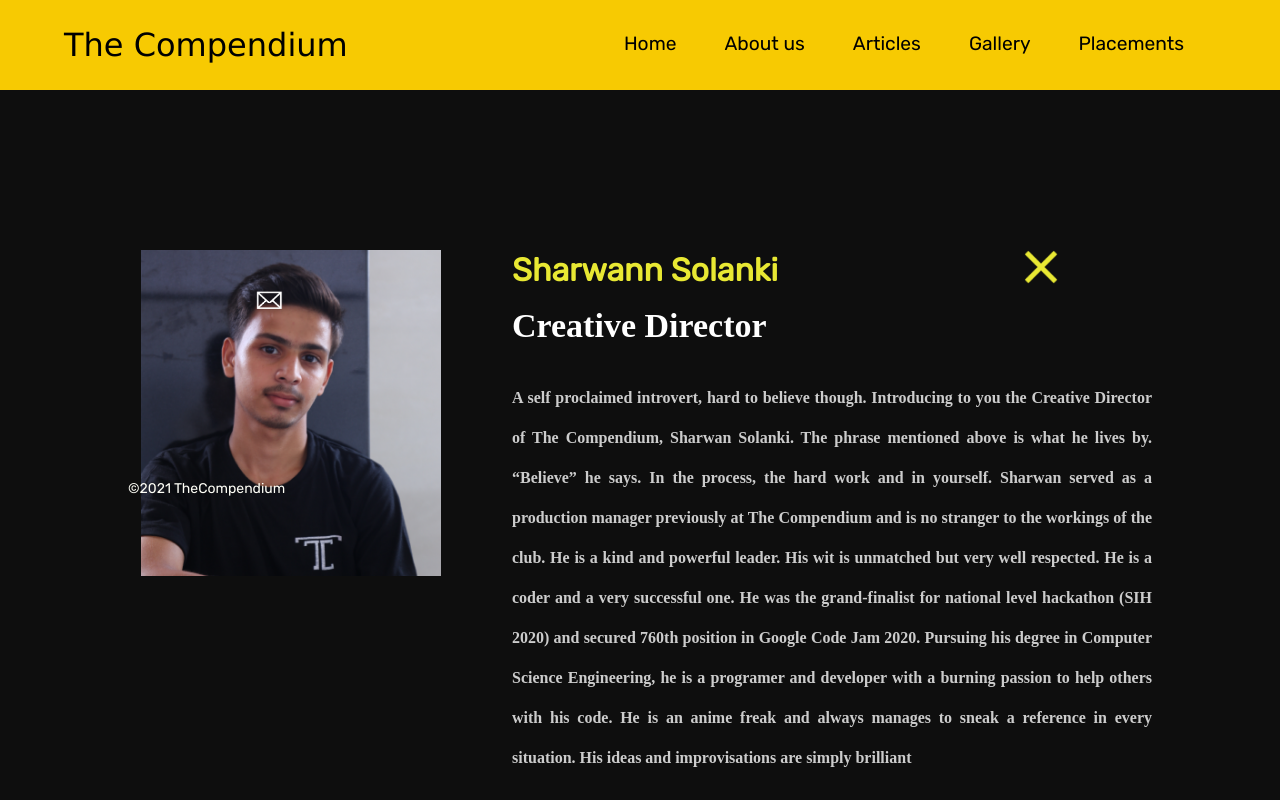
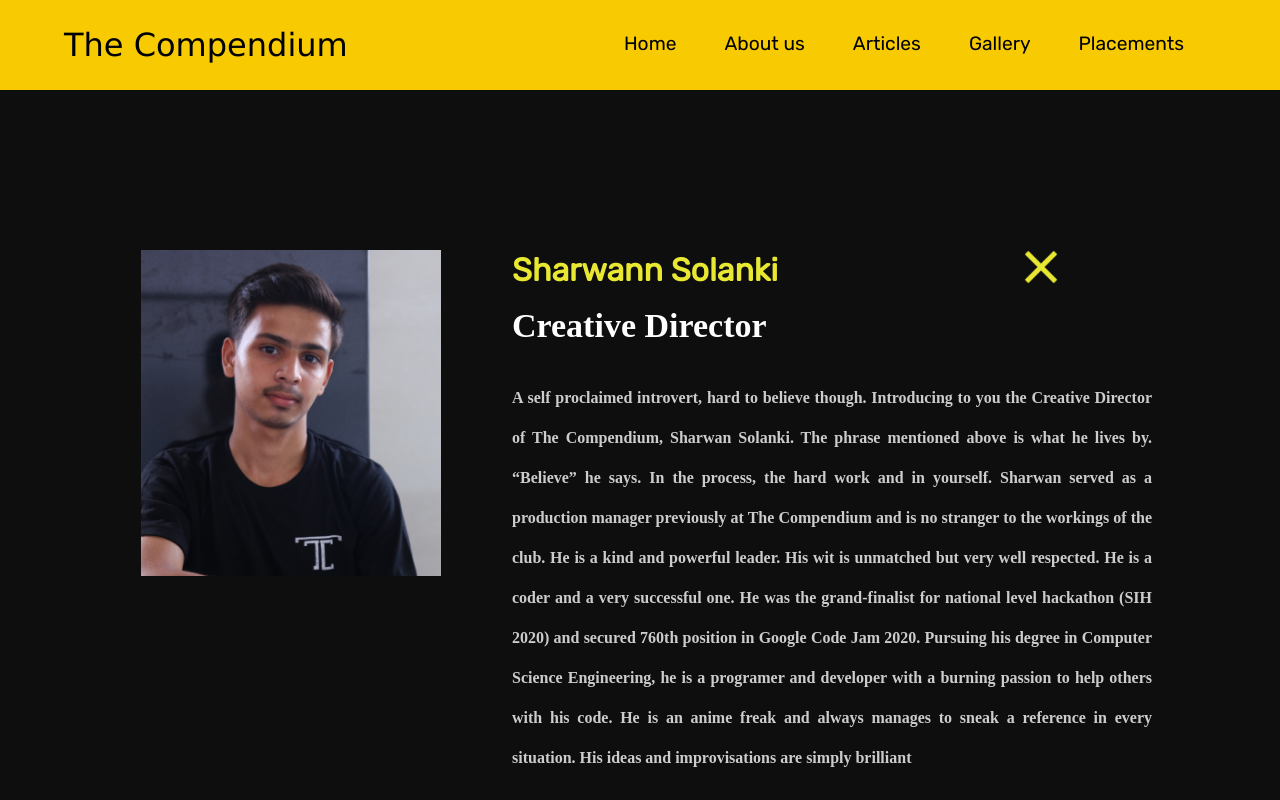
Before and after one commit to Akhilchary/compendium-clientside, a React (Create React App) app: page /#/creativedirector in a window 1280 px wide. Shown: the top 800 px of the page. Built offline with nearby package versions, Linux system fonts and the light colour scheme.

Commit message:
Update creativedirector.jsx

```diff
--- a/src/pages/Aboutus/creativedirector.jsx
+++ b/src/pages/Aboutus/creativedirector.jsx
@@ -17,27 +17,29 @@ function Creativedirectorbody(){
             <p class="creativedirectorname">Creative Director</p>
             <p className="creativedirectordescription">A self proclaimed introvert, hard to believe though. Introducing to you the Creative Director of The Compendium, Sharwan Solanki. The phrase mentioned above is what he lives by. “Believe” he says. In the process, the hard work and in yourself. Sharwan served as a production manager previously at The Compendium and is no stranger to the workings of the club. He is a kind and powerful leader. His wit is unmatched but very well respected. He is a coder and a very successful one. He was the grand-finalist for national level hackathon (SIH 2020) and secured 760th position in Google Code Jam 2020. Pursuing his degree in Computer Science Engineering, he is a programer and developer with a burning passion to help others with his code. He is an anime freak and always manages to sneak a reference in every situation. His ideas and improvisations are simply brilliant</p>
         </div>
-        <div className="footer-3">
+        <div className="footer-AI">
 
-            <p className="soc-p1">Social.</p>
-            <img className="linkdin-ic1" src={linkedIcon} alt="" />
-            <img className="insta-ic1" src={instaIcon} alt="" />
-            <img className="mail-ic1" src={mailIcon} alt="" />
+                <p className="soc-p-art-H">Social.</p>
+                {/* <Link ><img className="linkdin-ic-H" src={linkedIcon} alt="" /></Link>
+                <Link><img className="insta-ic-H" src={instaIcon} alt=""  /></Link>
+                <Link><img className="mail-ic-H" src={mailIcon} alt=""  /></Link> */}
+                <a href="https://www.instagram.com/thecompendium.iare/" target='_blank' rel='noreferrer'><img className="linkdin-ic-H" src={linkedIcon} alt="" /></a>
+                <a href="https://www.linkedin.com/in/the-compendium-iare-987b35212/" target='_blank' rel='noreferrer'><img className="insta-ic-H" src={instaIcon} alt=""  /></a>
+                <Link><img className="mail-ic-H" src={mailIcon} alt=""  /></Link>
 
-            <div className="footer-nav1">
-                <h3>Navigate</h3>
-                <div className="footNav-content1">
-                    <p>About us</p>
-                    <p>Articles</p>
-                    <p>Gallery</p>
-                    <p>Spotlight</p>
-                    <p>Placements</p>
+                <div className="footer-nav-H">
+                    <h3>Navigate</h3>
+                    <div className="footNav-content-H">
+                        <Link to={'/aboutus'}><p>About us</p></Link>
+                        <Link to={'articleslist'}><p>Articles</p></Link>
+                        <Link to={'/gallery'}><p>Gallery</p></Link>
+                        <Link to={'/gallery'}><p>Spotlight</p></Link>
+                        <Link to={'/placements'}><p>Placements</p></Link>
+
+                    </div>
                 </div>
+                <p className="copyright-H">&copy;2021 TheCompendium  </p>
             </div>
-
-            <p className="copyright">&copy;2021 TheCompendium  </p>
-
-        </div>
         </div>
 
     );
```
